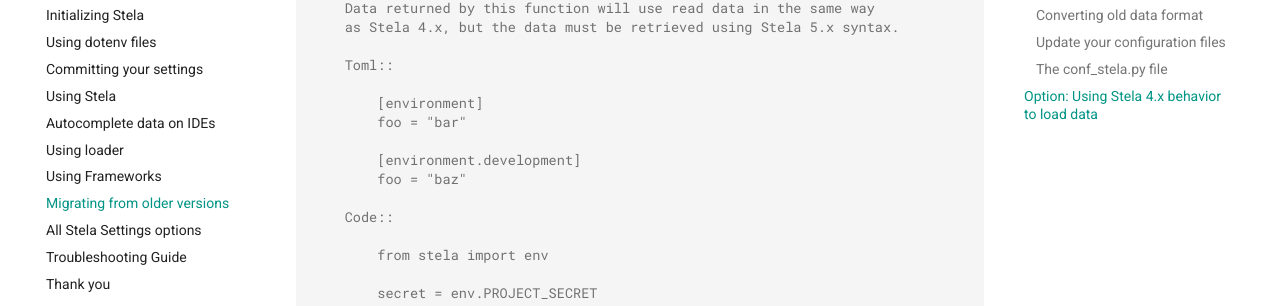
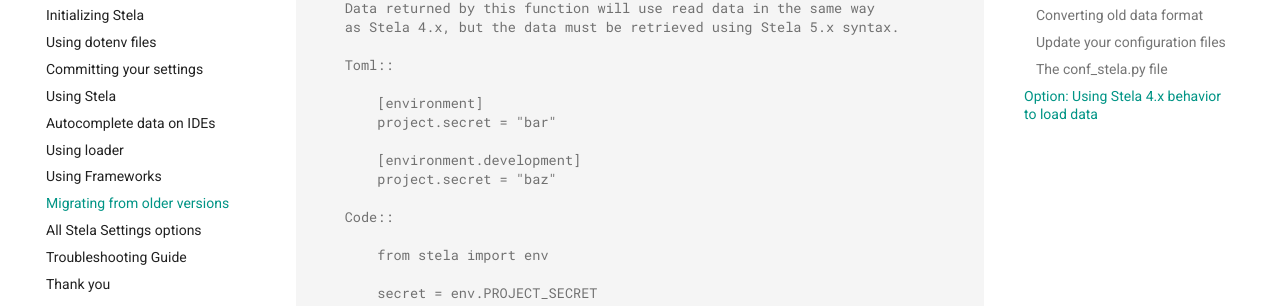
Before and after one commit to megalus/stela, an MkDocs documentation site: the page built from docs/update.md, in a window 1280 px wide and 900 px high, scrolled down 2865 px. Shown: the part 147-453 px from the top of the window. Built offline with MkDocs 1.6.1 and Material for MkDocs 9.7.7, drawn with Linux system fonts in a browser that asks for light colours; comment, search, counter and statistics services are not loaded.

Commit message:
docs: fix typo

```diff
--- a/docs/update.md
+++ b/docs/update.md
@@ -146,10 +146,10 @@ def legacy_pyproject_loader(
     Toml::
 
         [environment]
-        foo = "bar"
+        project.secret = "bar"
 
         [environment.development]
-        foo = "baz"
+        project.secret = "baz"
 
     Code::
 
```
